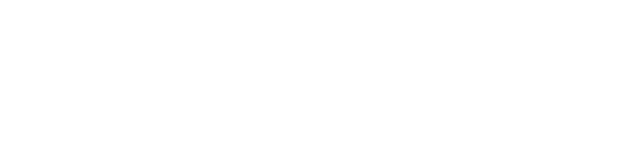
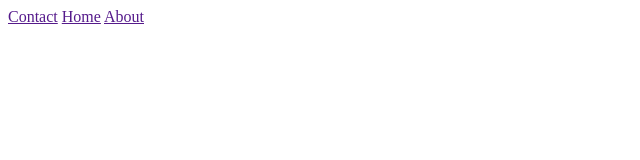
Before and after one commit to Murlloy/teste, a plain HTML site: page index.html in a window 1280 px wide. Shown: the whole page, without its empty margins (0-640 px from the left). Drawn offline with Linux system fonts and the light colour scheme.

Commit message:
feat: created a header section

```diff
--- a/index.html
+++ b/index.html
@@ -6,6 +6,13 @@
     <title>teste</title>
 </head>
 <body>
+    <header>
+        <nav>
+            <a href="">Contact</a>
+            <a href="">Home</a>
+            <a href="">About</a>
+        </nav>
+    </header>
 
 </body>
 </html>
```
